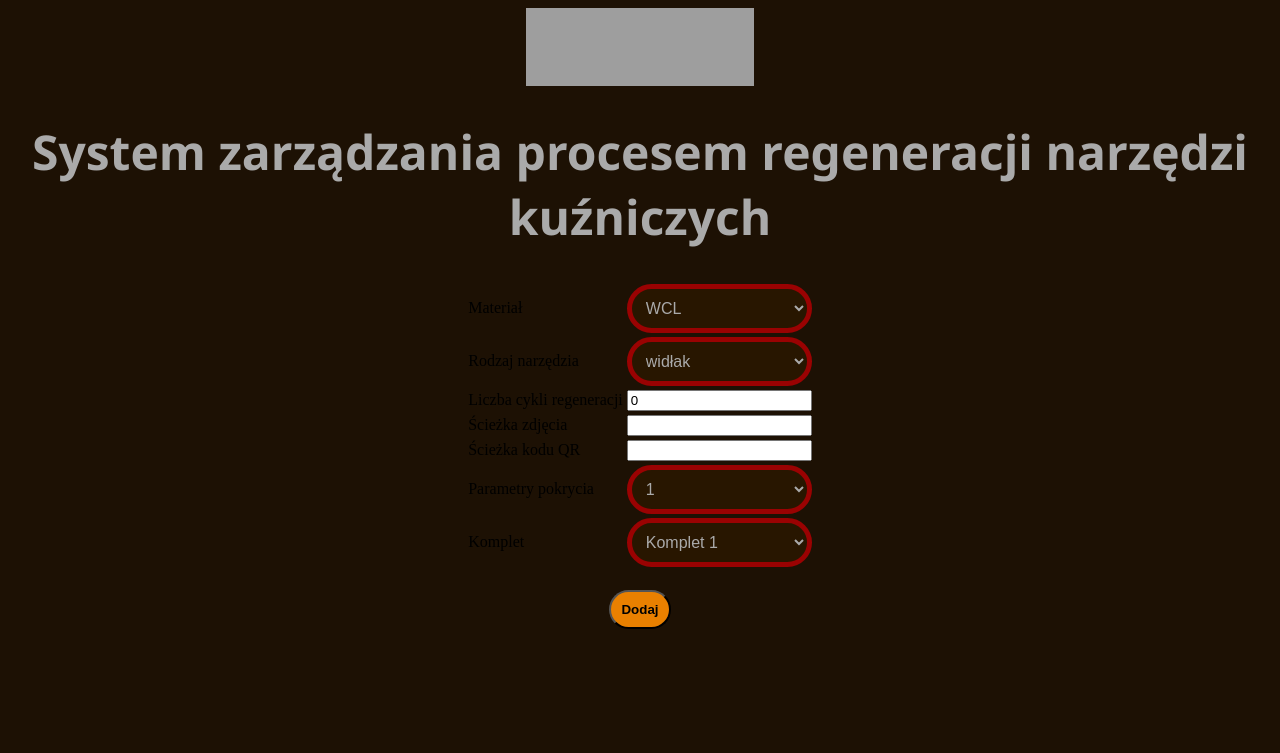
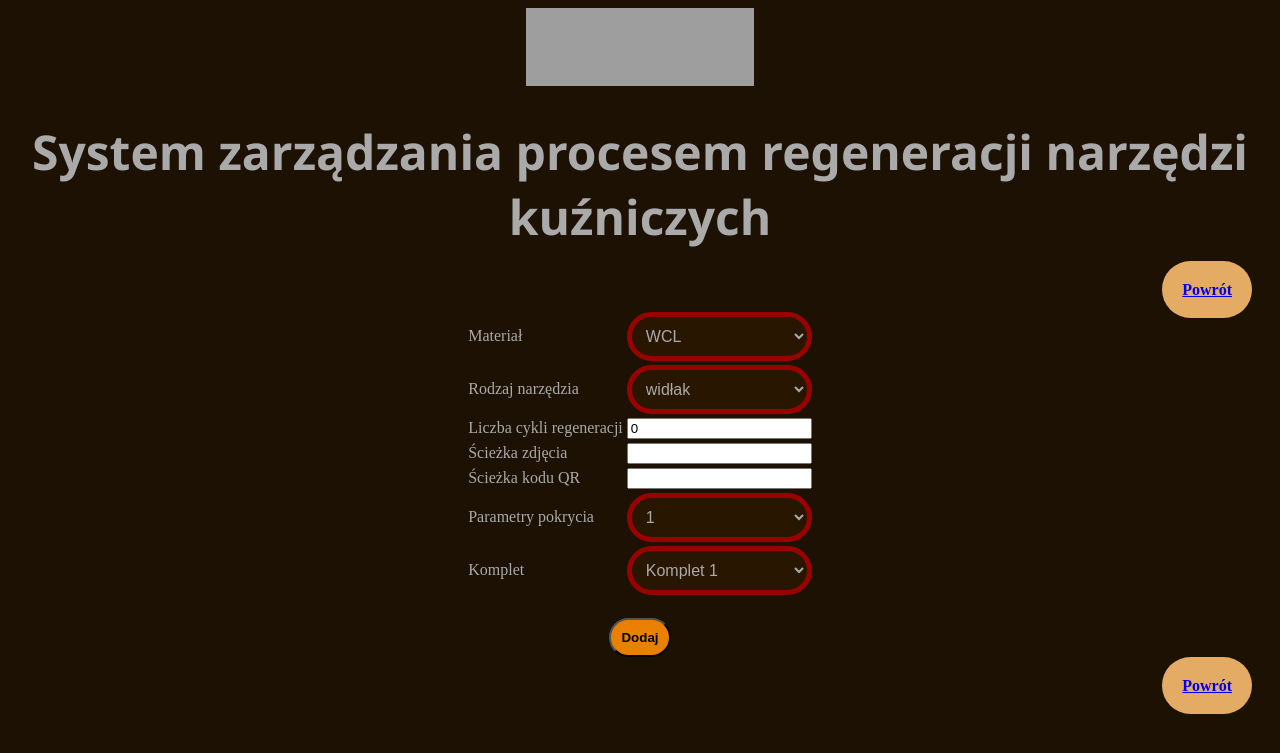
Before and after one commit to jmisiurka/strona-baza, a PHP site: page /nowe_narzedzie.php in a window 1280 px wide. Shown: the top 753 px of the page. Run offline with PHP 8.4, Linux system fonts and the light colour scheme; data comes from the database, SQL or seed files in the repository; grey boxes are pictures that could not be loaded.

Commit message:
wyglad nowe_narzedzie

```diff
--- a/nowe_narzedzie.php
+++ b/nowe_narzedzie.php
@@ -1,8 +1,12 @@
 <?php include 'header.php'; ?>
+
+<div align="right">
+  <a href="index.php" class="button">Powrót</a>
+</div>
 
 <div align="center">
     <form width=75% action="dodaj_do_bazy.php" method="post">
-        <table>
+        <table class="tablica">
             <tr>
                 <td>
                     <p class="label">Materiał</p>
@@ -102,3 +106,7 @@
         <input type="submit" value="Dodaj" class="center-button" />
     </form>
 </div>
+
+<div align="right">
+  <a href="index.php" class="button">Powrót</a>
+</div>
```
Also changed, not shown: 1 other file.
